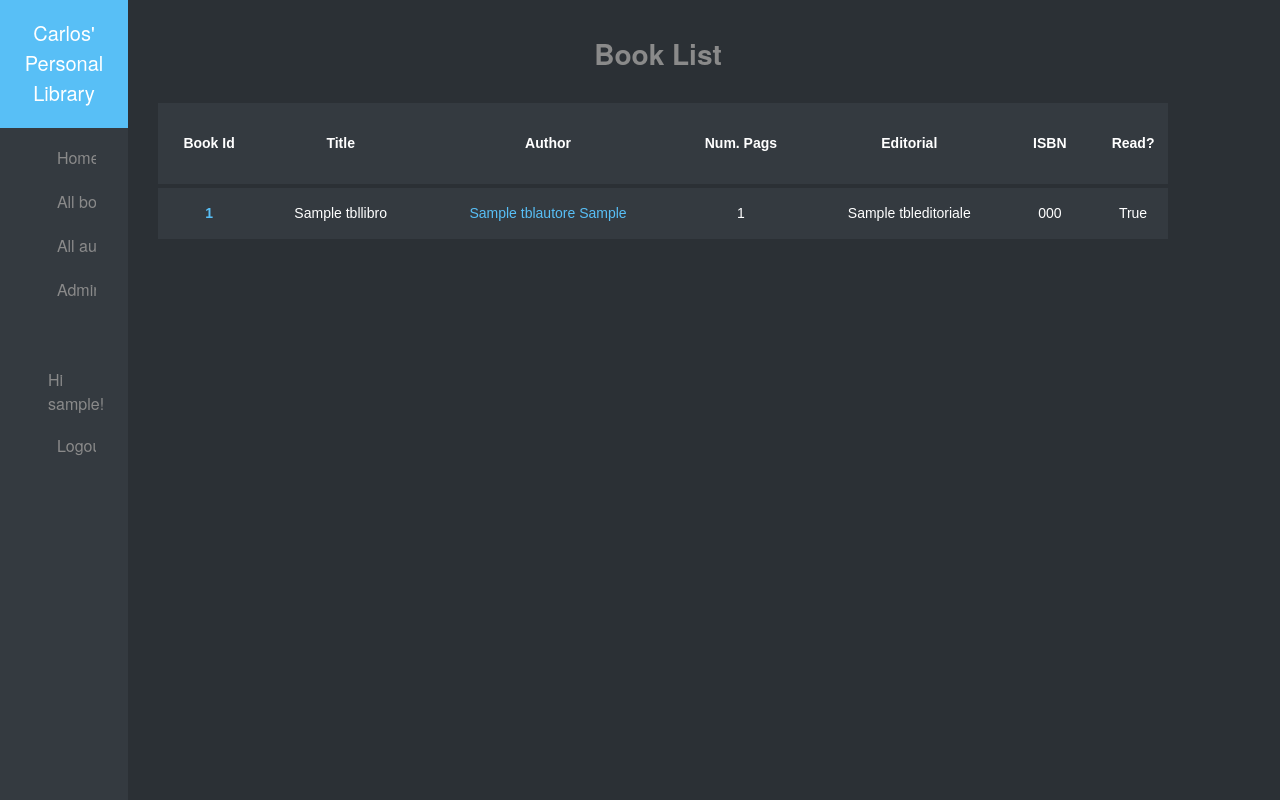
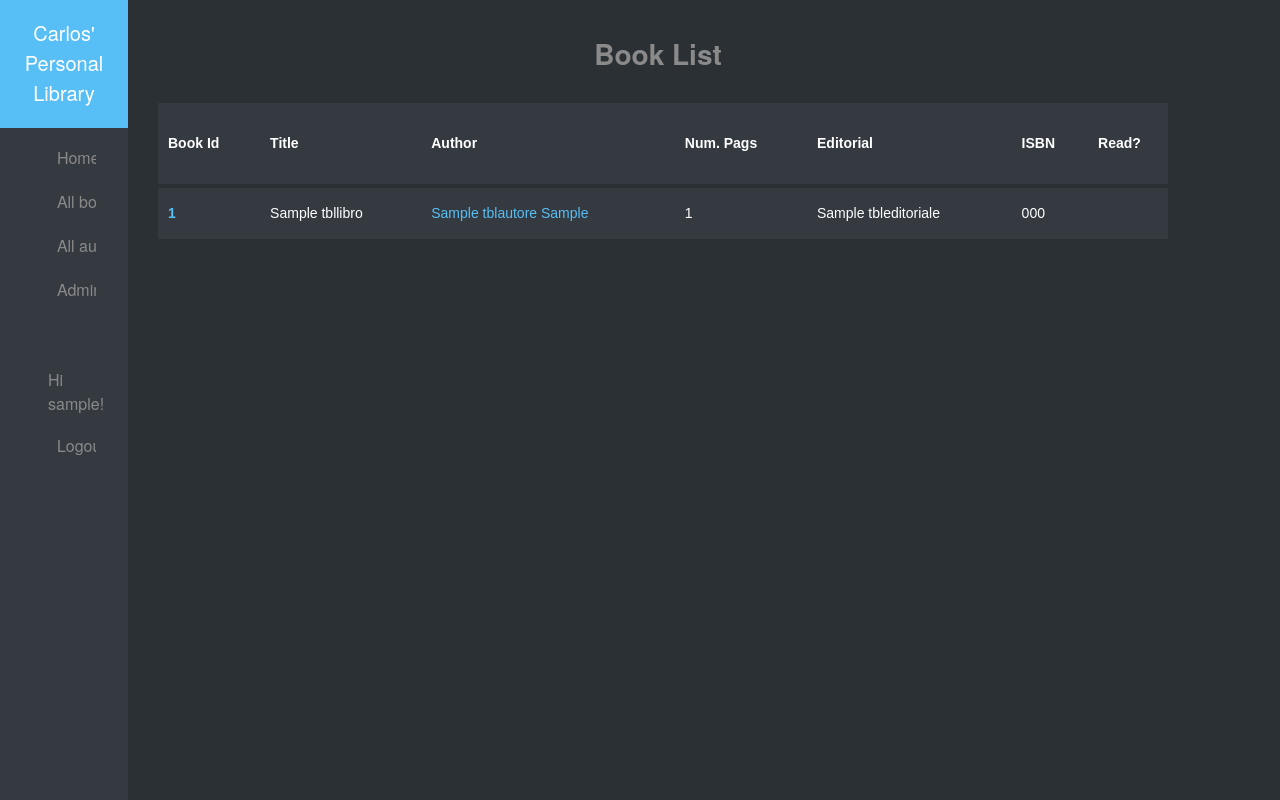
Before and after one commit to carlosmwh1985/djangoPersonalLibrary, a Django app: page /library/books/ in a window 1280 px wide. Run offline with Django 4.2, Linux system fonts and the light colour scheme; a user stored in the database is signed in; tables that the repository leaves empty hold one stand-in row (values such as "Sample post"); some libraries are stand-ins or nearby versions.

Commit message:
CSS changed

```diff
--- a/personalLib/library/models.py
+++ b/personalLib/library/models.py
@@ -1,4 +1,5 @@
 from django.db import models
+from django.contrib import admin
 
 
 class Author(models.Model):
@@ -41,6 +42,13 @@ class Book(models.Model):
     def get_author_id(self):
         return int(self.autor.id)
 
+    def book_read_icon(self):
+        """Function to help to recognise the `read` field as a Python Boolean"""
+        if self.leido:
+            return "fa-solid fa-circle-check true"
+        else:
+            return "fa-solid fa-circle-xmark false"
+
     def __str__(self):
         return '{}, \"{}\", by {}'.format(self.libro_id, self.titulo, self.autor.nombre)
 
--- a/personalLib/library/static/library/styles.css
+++ b/personalLib/library/static/library/styles.css
@@ -19,6 +19,8 @@
   --gray-cell: #343a40;
   --text-in-cell: #fff;
   --cell-hover: rgba(255, 255, 255, 0.075);
+  --red: #f44336;
+  --green: #2e7d32;
 }
 
 *,
@@ -173,6 +175,7 @@ p {
   /* width: 90%; */
   /* padding-right: 25px; */
   /* padding-left: 75px; */
+  min-width: 80%;
   margin-right: auto;
   margin-left: 10%;
   padding: 0.01em 16px;
@@ -286,6 +289,7 @@ table {
 .table-dark thead th,
 .table-dark tbody + tbody {
   border-color: #95999c;
+  text-align: left;
 }
 
 .table-hover .table-dark:hover {
@@ -325,7 +329,7 @@ table {
 }
 
 .table-wrap {
-  overflow-x: scroll;
+  overflow-x: clip;
 }
 
 .table {
@@ -342,11 +346,13 @@ table {
 .table tbody tr {
   margin-bottom: 10px;
 }
-.table tbody th, .table tbody td {
+.table tbody th,
+.table tbody td {
   border: none;
   padding: 15px 10px;
   border-bottom: 3px solid var(--gray-background);
   font-size: 14px;
+  text-align: left;
 }
 
 /* From Beautiful HTML Tables */
@@ -544,7 +550,7 @@ div.polaroid:hover {
 }
 
 div.container {
-  text-align: center;
+  text-align: left;
   padding: 10px 20px;
 }
 
@@ -576,3 +582,10 @@ input[type="submit"].back:hover {
 input[type="submit"].back:focus {
   outline: none;
 }
+
+i.true {
+  color: var(--green);
+}
+i.false {
+  color: var(--red);
+}
--- a/personalLib/library/templates/library/book_list.html
+++ b/personalLib/library/templates/library/book_list.html
@@ -3,13 +3,13 @@
 {% block content %}
     <div class="container">
         <div class="row justify-content-center">
-            <div class="col-md-12 text-center mb-12">
+            <!-- <div class="col-md-12 text-center mb-12"> -->
                 <h2 class="heading-section">Book List</h2>
-            </div>
+            <!-- </div> -->
         </div>
         {% if book_list %}
             <div class="row">
-                <div class="col-md-12">
+                <!-- <div class="col-md-12"> -->
                     <div class="table-wrap">
                         <table class="table table-bordered table-dark table-hover">
                             <thead>
@@ -40,13 +40,16 @@
                                         <td>{{ book.pags }}</td>
                                         <td>{{ book.editorial }}</td>
                                         <td>{{ book.isbn }}</td>
-                                        <td>{{ book.leido }}</td>
+                                        <!-- <td>{{ book.leido }}</td> -->
+                                        <td>
+                                            <i class="{{ book.book_read_icon }}"></i>
+                                        </td>
                                     </tr>
                                 {% endfor %}
                             </tbody>
                         </table>
                     </div>
-                </div>
+                <!-- </div> -->
             </div>
         {% else %}
             <p>No book list available/found.</p>
--- a/personalLib/library/views.py
+++ b/personalLib/library/views.py
@@ -15,7 +15,7 @@ class HomeView(LoginRequiredMixin, generic.base.TemplateView):
     def get_context_data(self, **kwargs):
         context = super().get_context_data(**kwargs)
         context['num_books'] = Book.objects.all().count()
-        context['num_authors'] = Author.objects.count()
+        context['num_authors'] = Author.objects.all().count()
         # context['num_visits'] = request.session['num_visits']
         return
 
```
